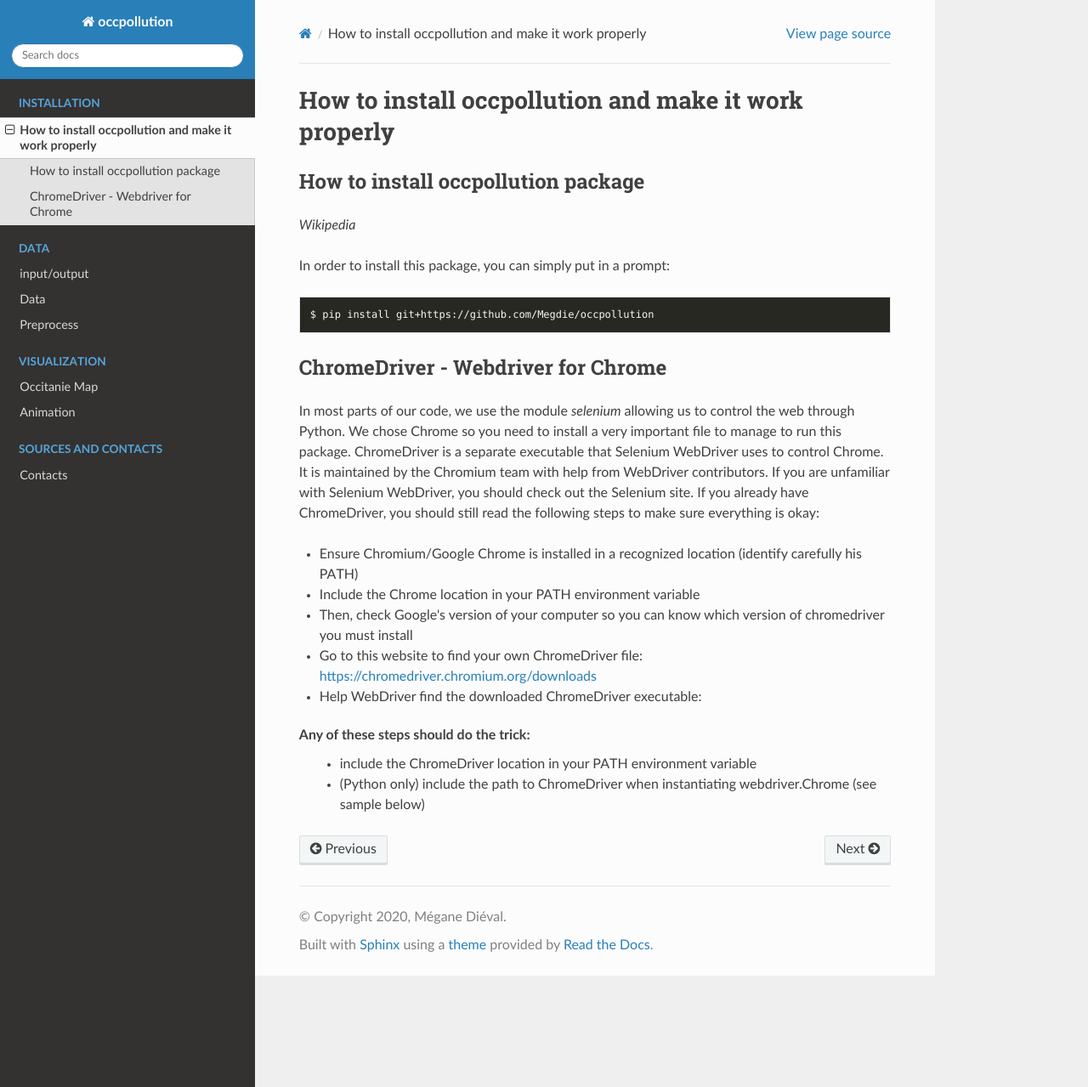
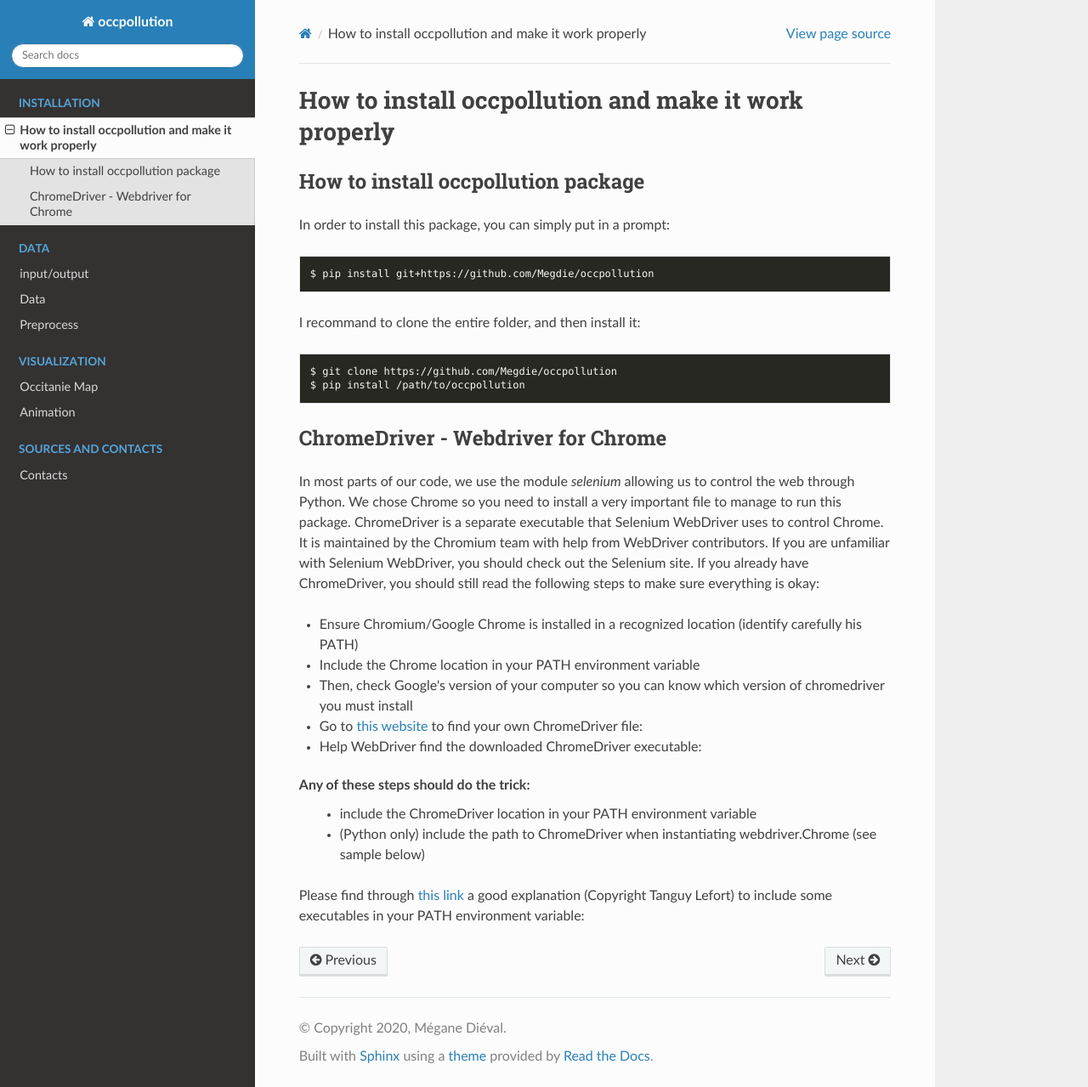
Before and after one commit to MegDie/occpollution, a Sphinx documentation site: the page built from docs/installation/installation.rst, in a window 1280 px wide and 1279 px high. Shown: the whole window at 85% size. Built offline with Sphinx 7.4.7 and the Read the Docs theme 2.0.0, drawn with Linux system fonts in a browser that asks for light colours.

Commit message:
installation doc

```diff
--- a/docs/installation/installation.rst
+++ b/docs/installation/installation.rst
@@ -6,19 +6,21 @@
    :language: bash
 
 
-
 How to install occpollution package
 -----------------------------------
-
-.. __Wikipedia: https://www.wikipedia.org/
-
-`Wikipedia`
 
 In order to install this package, you can simply put in a prompt:
 
 .. code-block:: bash
 
     $ pip install git+https://github.com/Megdie/occpollution
+
+I recommand to clone the entire folder, and then install it:
+
+.. code-block:: bash
+
+    $ git clone https://github.com/Megdie/occpollution
+    $ pip install /path/to/occpollution
 
 
 ChromeDriver - Webdriver for Chrome
@@ -34,9 +36,16 @@
 - Ensure Chromium/Google Chrome is installed in a recognized location (identify carefully his PATH)
 - Include the Chrome location in your PATH environment variable
 - Then, check Google's version of your computer so you can know which version of chromedriver you must install
-- Go to this website to find your own ChromeDriver file: https://chromedriver.chromium.org/downloads
+- Go to `this website`_ to find your own ChromeDriver file:
 - Help WebDriver find the downloaded ChromeDriver executable:
+
+.. _this website: https://chromedriver.chromium.org/downloads
+
 
 Any of these steps should do the trick:
   - include the ChromeDriver location in your PATH environment variable
   - (Python only) include the path to ChromeDriver when instantiating webdriver.Chrome (see sample below)
+
+Please find through `this link`_ a good explanation (Copyright Tanguy Lefort) to include some executables in your PATH environment variable:
+
+.. _this link: https://github.com/bcharlier/HMMA238/blob/master/Vscode_windows.md
```
Also changed, not shown: README.md (+7 -1 lines).
